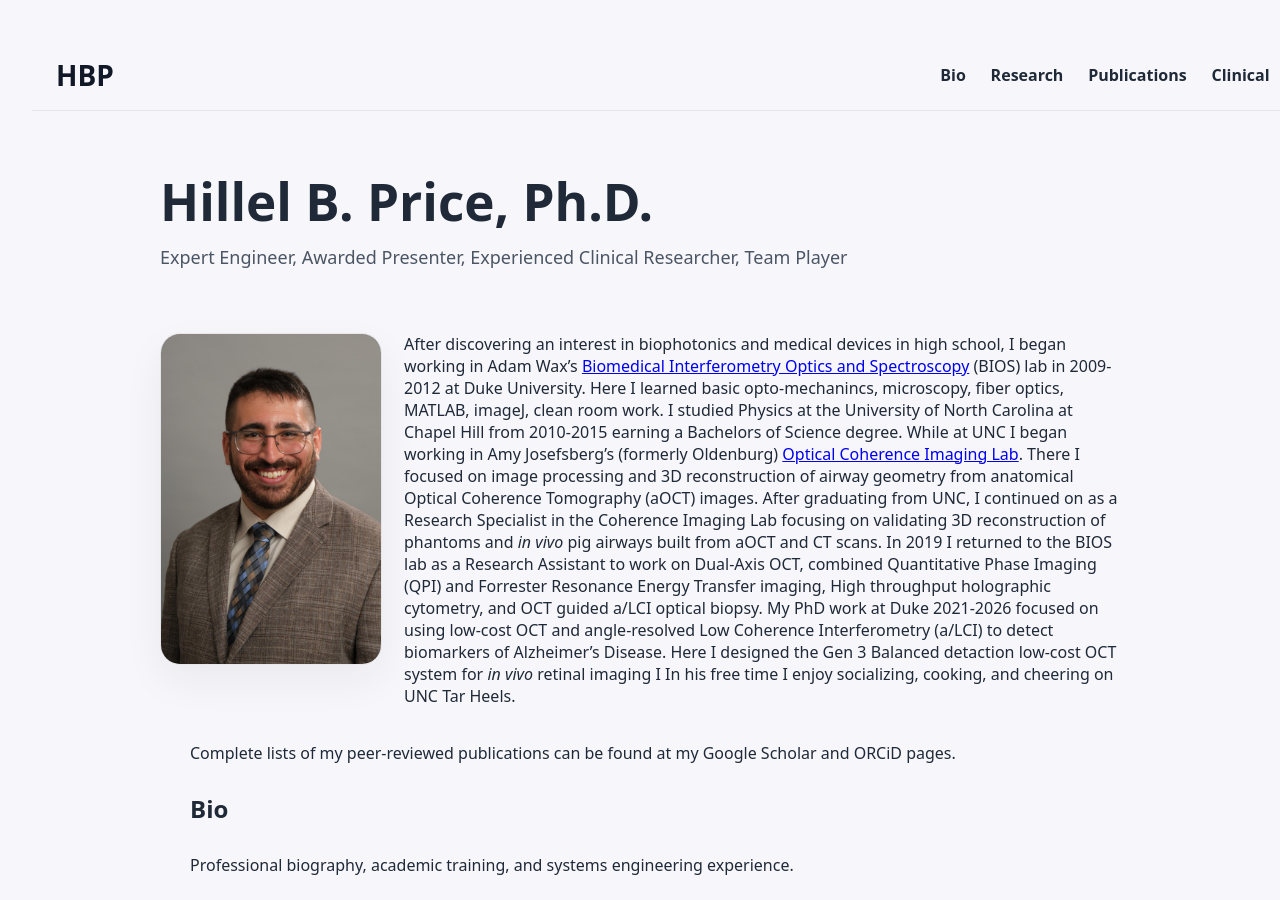
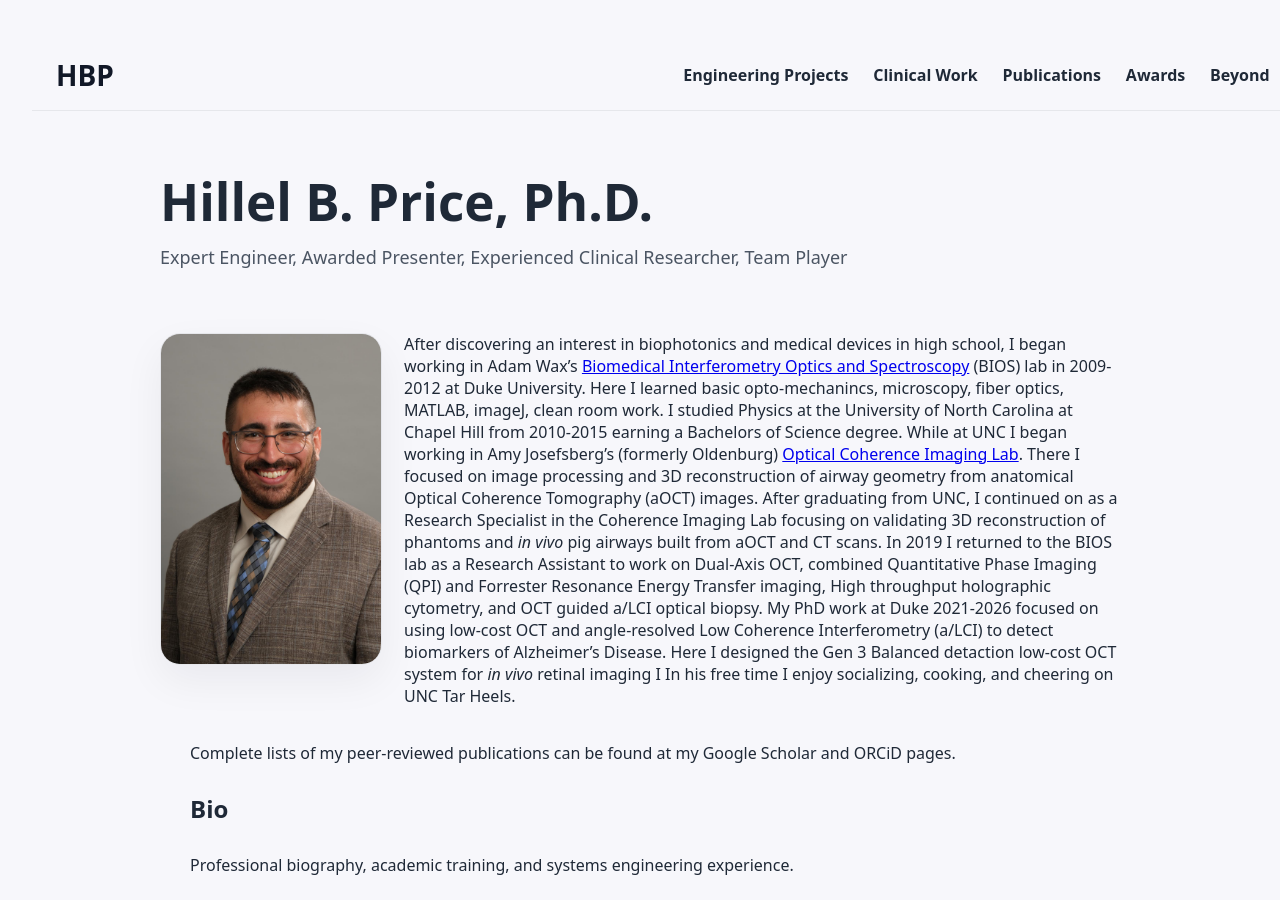
Before and after one commit to hbprice65/hbprice65.github.io, a Jekyll site: the page built from index.md, in a window 1280 px wide and 900 px high. Built offline with Jekyll 4.4.1, drawn with Linux system fonts in a browser that asks for light colours.

Commit message:
basic home page looks ok. need to make links

```diff
--- a/_layouts/default.html
+++ b/_layouts/default.html
@@ -11,10 +11,16 @@
         </div>
         <nav class="site-nav" aria-label="Primary navigation">
           <ul class="site-nav__list">
-            <li><a href="{{ '/#bio' | relative_url }}">Bio</a></li>
-            <li><a href="{{ '/#research-projects' | relative_url }}">Research</a></li>
+            <li><a href="{{ '/#engineering-projects' | relative_url }}">Engineering Projects</a></li>
+            <li><a href="{{ '/#clinical-work' | relative_url }}">Clinical Work</a></li>
             <li><a href="{{ '/#publications' | relative_url }}">Publications</a></li>
-            <li><a href="{{ '/#clinical-work' | relative_url }}">Clinical</a></li>
+            <li><a href="{{ '/#awards' | relative_url }}">Awards</a></li>
+            <li><a href="{{ '/#beyond' | relative_url }}">Beyond</a></li>
+            <!--
+            <li><a href="{{ '/#hardware' | relative_url }}">Hardware</a></li>
+            <li><a href="{{ '/#software' | relative_url }}">Software</a></li>
+            <li><a href="{{ '/#outreach' | relative_url }}">Outreach</a></li>
+            -->
           </ul>
         </nav>
       </header>
```
